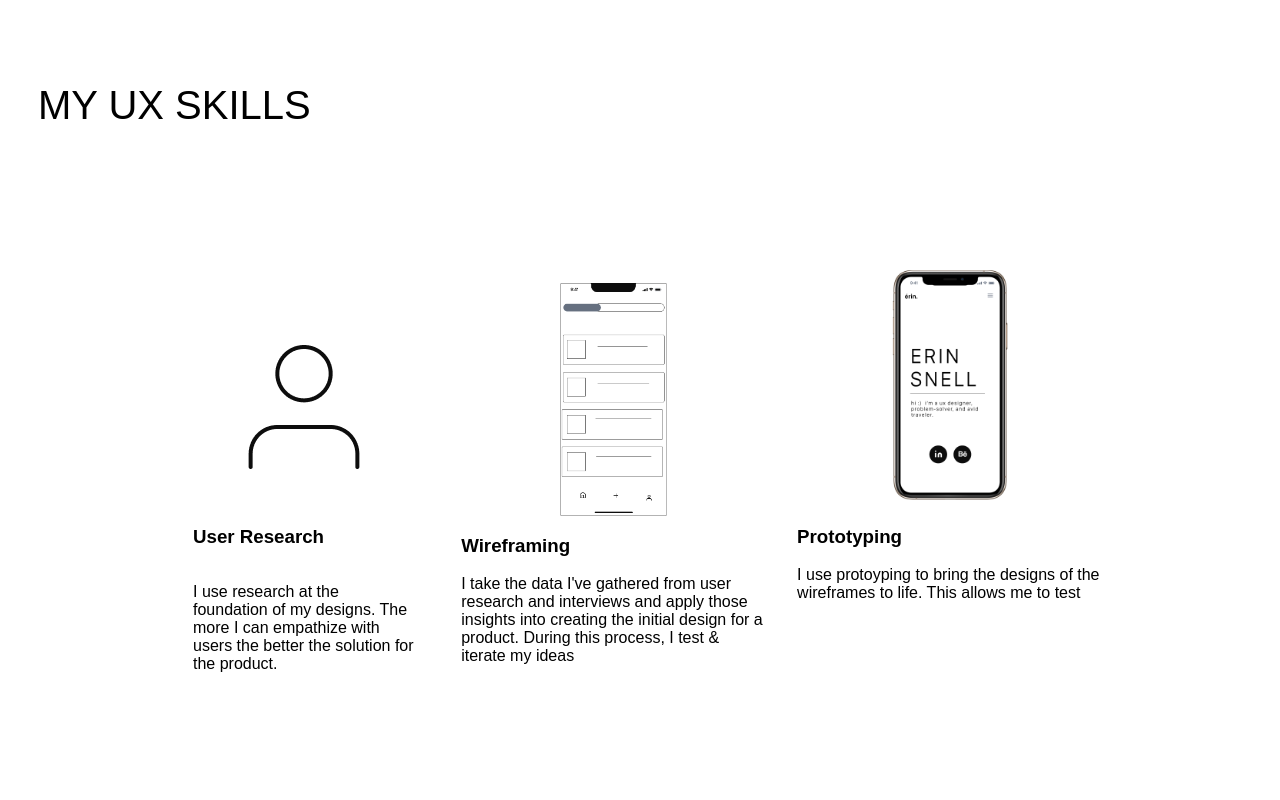
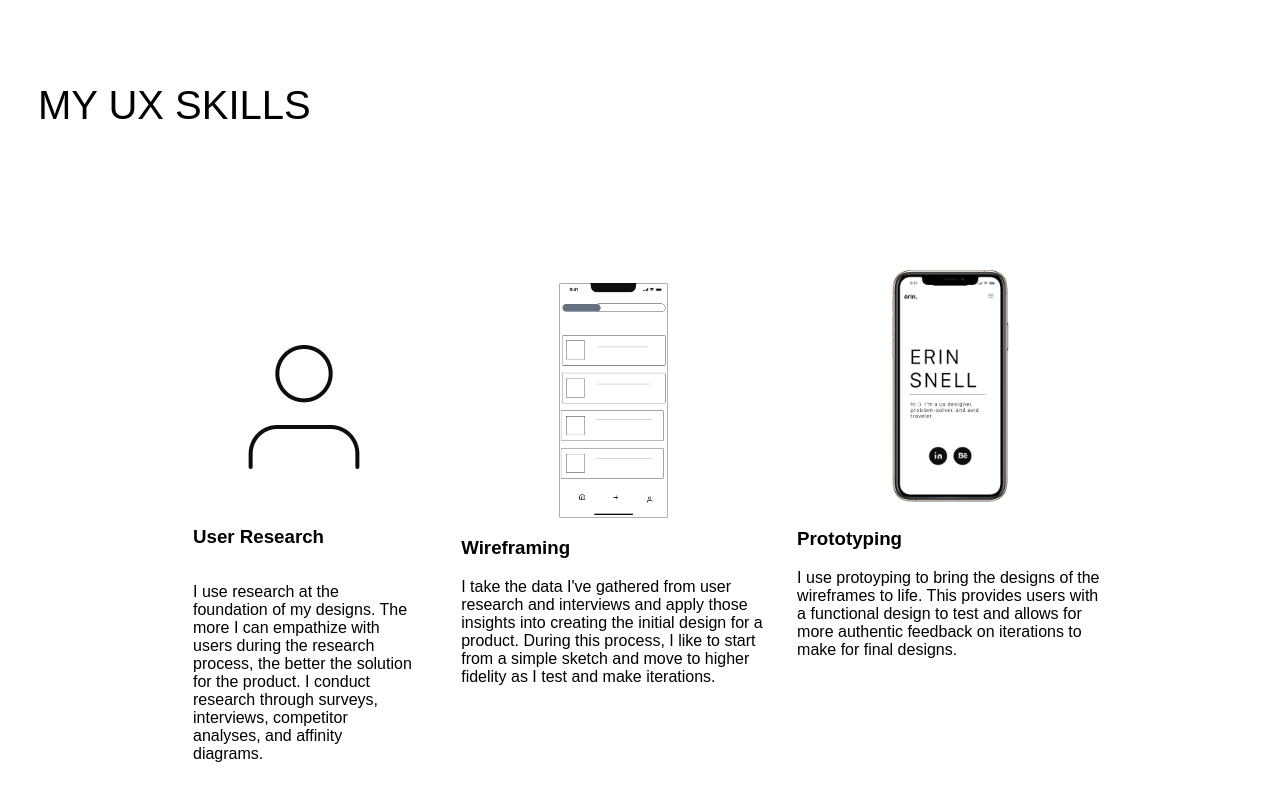
Before and after one commit to erinn444/UX_UI_HW_18, a plain HTML site: page index.html in a window 1280 px wide. Shown: the part 794-1594 px from the top of the page. Drawn offline with Linux system fonts and the light colour scheme.

Commit message:
Flexbox content
Text added to flex boxes

```diff
--- a/index.html
+++ b/index.html
@@ -46,17 +46,17 @@
     <div class="flex1">
         <img src="images/user research.png">
         <h3>User Research</h3>
-        <p>I use research at the foundation of my designs. The more I can empathize with users the better the solution for the product.</p>
+        <p>I use research at the foundation of my designs. The more I can empathize with users during the research process, the better the solution for the product. I conduct research through surveys, interviews, competitor analyses, and affinity diagrams.</p>
     </div>
     <div class="flex2">
         <img src="images/wireframe.png">
         <h3>Wireframing</h3>
-        <p> I take the data I've gathered from user research and interviews and apply those insights into creating the initial design for a product. During this process, I test & iterate my ideas </p>
+        <p> I take the data I've gathered from user research and interviews and apply those insights into creating the initial design for a product. During this process, I like to start from a simple sketch and move to higher fidelity as I test and make iterations. </p>
     </div>
     <div class="flex3">
         <img src="images/prototype.png">
         <h3>Prototyping</h3>
-        <p>I use protoyping to bring the designs of the wireframes to life. This allows me to test </p>
+        <p>I use protoyping to bring the designs of the wireframes to life. This provides users with a functional design to test and allows for more authentic feedback on iterations to make for final designs. </p>
     </div>
 </div>
  </section>
```
Also changed, not shown: 1 other file.
